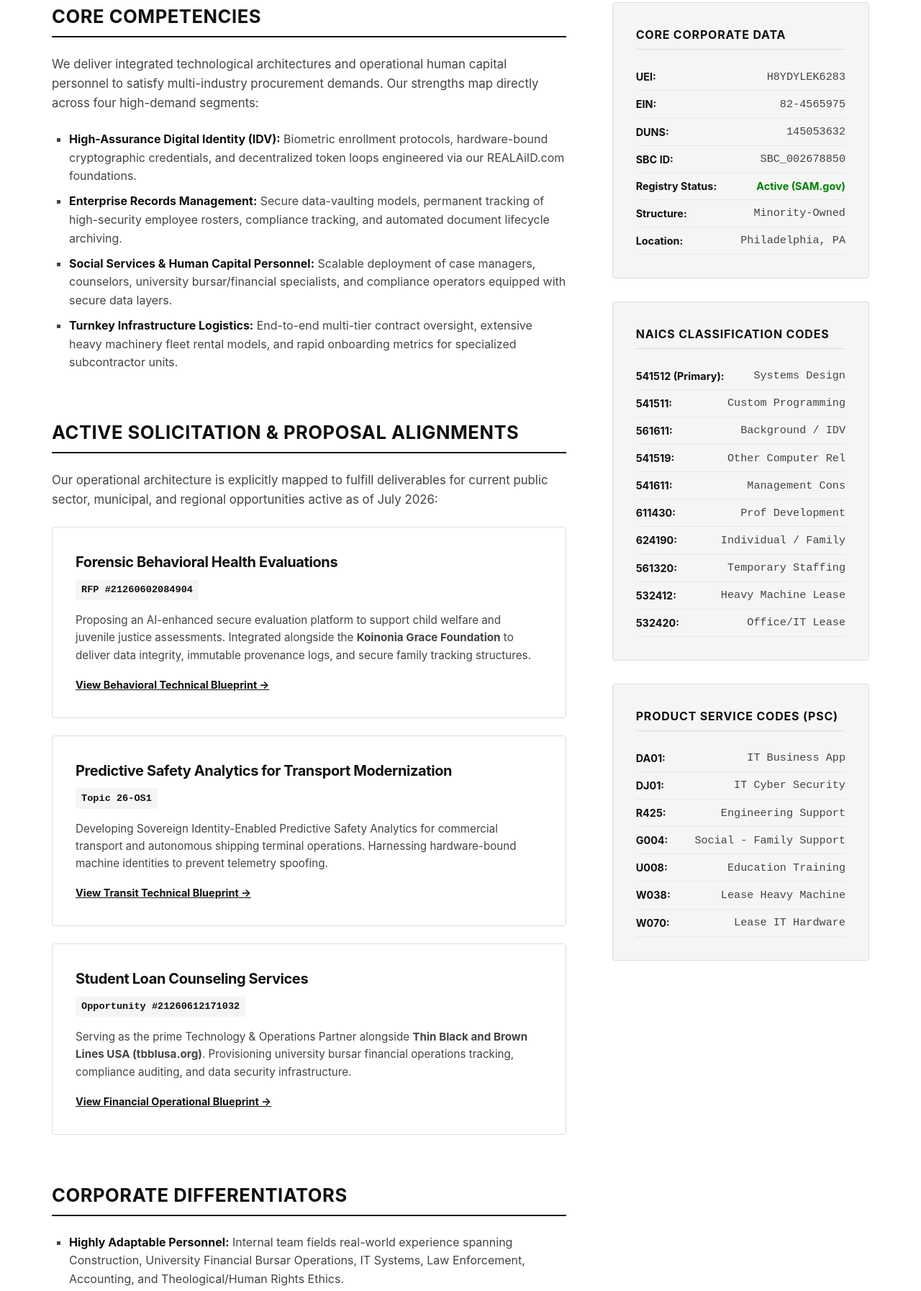
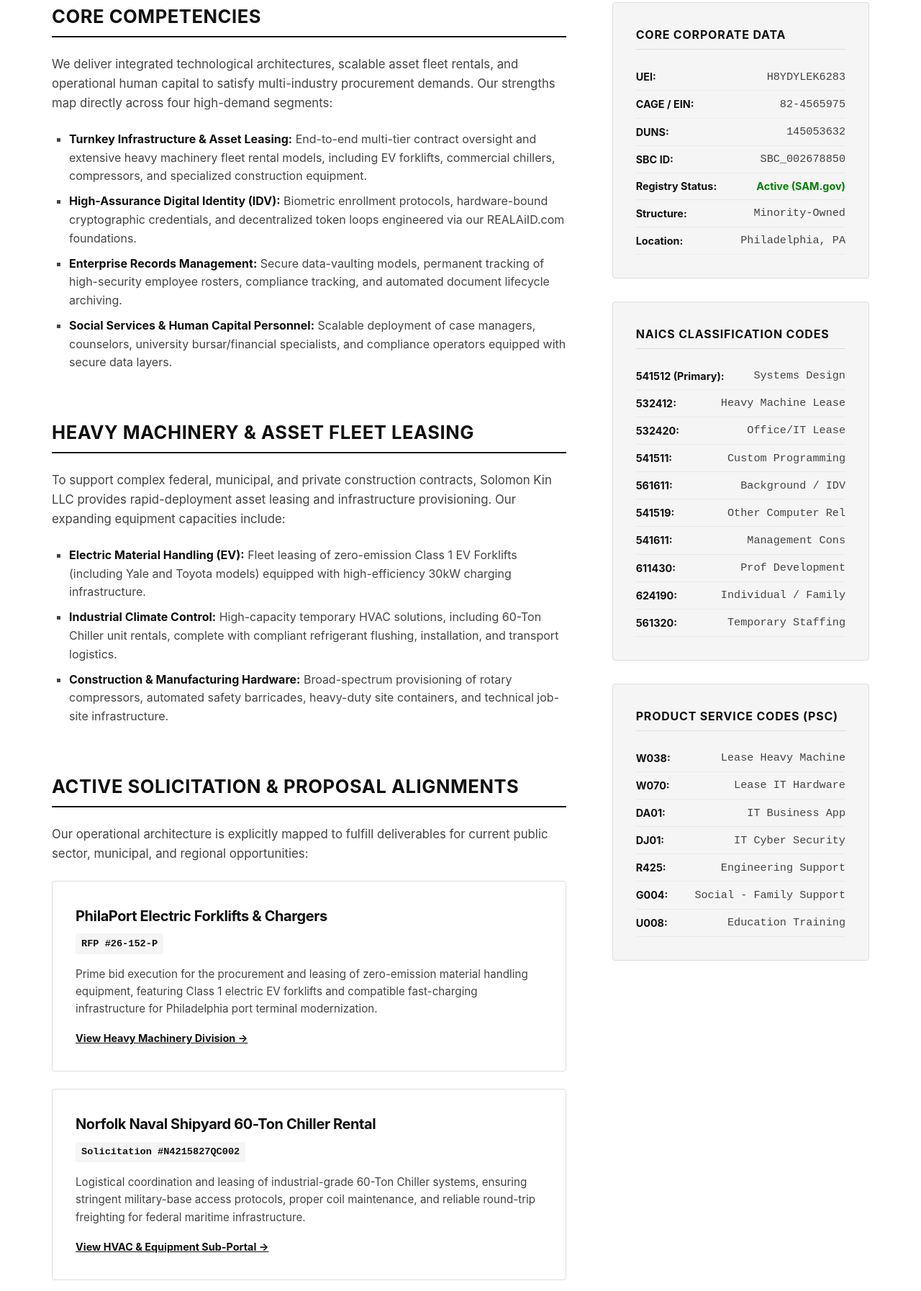
Before and after one commit to SKRS-ai/solomon-kin-records-web, a plain HTML site: page procurement/capability-statement.html in a window 1280 px wide. Shown: the part 454-2248 px from the top of the page at 72% size. Drawn offline with Linux system fonts and the light colour scheme.

Commit message:
Update capability statement with new services and bids

```diff
--- a/procurement/capability-statement.html
+++ b/procurement/capability-statement.html
@@ -177,7 +177,7 @@
     <section class="capability-hero">
         <div class="hero-text">
             <h1>Corporate Capability Statement</h1>
-            <p>Solomon Kin LLC is a certified minority-owned prime contractor specializing in advanced high-assurance identity verification, digital forensics, enterprise records governance, and cross-industry contract fulfillment tracking loops.</p>
+            <p>Solomon Kin LLC is a certified minority-owned prime contractor specializing in advanced high-assurance identity verification, digital forensics, enterprise records governance, and comprehensive heavy machinery and asset leasing logistics.</p>
         </div>
         <button class="btn-download" onclick="window.print();">Print / Save Statement</button>
     </section>
@@ -190,47 +190,61 @@
 
             <div class="capability-section">
                 <h2>Core Competencies</h2>
-                <p>We deliver integrated technological architectures and operational human capital personnel to satisfy multi-industry procurement demands. Our strengths map directly across four high-demand segments:</p>
+                <p>We deliver integrated technological architectures, scalable asset fleet rentals, and operational human capital to satisfy multi-industry procurement demands. Our strengths map directly across four high-demand segments:</p>
                 <ul class="bullet-list">
+                    <li><strong>Turnkey Infrastructure & Asset Leasing:</strong> End-to-end multi-tier contract oversight and extensive heavy machinery fleet rental models, including EV forklifts, commercial chillers, compressors, and specialized construction equipment.</li>
                     <li><strong>High-Assurance Digital Identity (IDV):</strong> Biometric enrollment protocols, hardware-bound cryptographic credentials, and decentralized token loops engineered via our REALAiID.com foundations.</li>
                     <li><strong>Enterprise Records Management:</strong> Secure data-vaulting models, permanent tracking of high-security employee rosters, compliance tracking, and automated document lifecycle archiving.</li>
                     <li><strong>Social Services & Human Capital Personnel:</strong> Scalable deployment of case managers, counselors, university bursar/financial specialists, and compliance operators equipped with secure data layers.</li>
-                    <li><strong>Turnkey Infrastructure Logistics:</strong> End-to-end multi-tier contract oversight, extensive heavy machinery fleet rental models, and rapid onboarding metrics for specialized subcontractor units.</li>
+                </ul>
+            </div>
+
+            <!-- NEW SECTION: Industrial & Asset Leasing Focus -->
+            <div class="capability-section">
+                <h2>Heavy Machinery & Asset Fleet Leasing</h2>
+                <p>To support complex federal, municipal, and private construction contracts, Solomon Kin LLC provides rapid-deployment asset leasing and infrastructure provisioning. Our expanding equipment capacities include:</p>
+                <ul class="bullet-list">
+                    <li><strong>Electric Material Handling (EV):</strong> Fleet leasing of zero-emission Class 1 EV Forklifts (including Yale and Toyota models) equipped with high-efficiency 30kW charging infrastructure.</li>
+                    <li><strong>Industrial Climate Control:</strong> High-capacity temporary HVAC solutions, including 60-Ton Chiller unit rentals, complete with compliant refrigerant flushing, installation, and transport logistics.</li>
+                    <li><strong>Construction & Manufacturing Hardware:</strong> Broad-spectrum provisioning of rotary compressors, automated safety barricades, heavy-duty site containers, and technical job-site infrastructure.</li>
                 </ul>
             </div>
 
             <div class="capability-section">
                 <h2>Active Solicitation & Proposal Alignments</h2>
-                <p>Our operational architecture is explicitly mapped to fulfill deliverables for current public sector, municipal, and regional opportunities active as of July 2026:</p>
+                <p>Our operational architecture is explicitly mapped to fulfill deliverables for current public sector, municipal, and regional opportunities:</p>
 
+                <!-- Added PhilaPort EV Forklift Bid -->
                 <div class="bid-card">
-                    <h3>Forensic Behavioral Health Evaluations</h3>
-                    <div class="bid-tag">RFP #21260602084904</div>
-                    <p>Proposing an AI-enhanced secure evaluation platform to support child welfare and juvenile justice assessments. Integrated alongside the <strong>Koinonia Grace Foundation</strong> to deliver data integrity, immutable provenance logs, and secure family tracking structures.</p>
-                    <a href="../solutions/behavioral-health.html" class="bid-link">View Behavioral Technical Blueprint →</a>
+                    <h3>PhilaPort Electric Forklifts & Chargers</h3>
+                    <div class="bid-tag">RFP #26-152-P</div>
+                    <p>Prime bid execution for the procurement and leasing of zero-emission material handling equipment, featuring Class 1 electric EV forklifts and compatible fast-charging infrastructure for Philadelphia port terminal modernization.</p>
+                    <a href="../leasing/industrial-machinery.html" class="bid-link">View Heavy Machinery Division →</a>
                 </div>
 
+                <!-- Added Norfolk Naval Shipyard Bid -->
                 <div class="bid-card">
-                    <h3>Predictive Safety Analytics for Transport Modernization</h3>
+                    <h3>Norfolk Naval Shipyard 60-Ton Chiller Rental</h3>
+                    <div class="bid-tag">Solicitation #N4215827QC002</div>
+                    <p>Logistical coordination and leasing of industrial-grade 60-Ton Chiller systems, ensuring stringent military-base access protocols, proper coil maintenance, and reliable round-trip freighting for federal maritime infrastructure.</p>
+                    <a href="../leasing/industrial-machinery.html" class="bid-link">View HVAC & Equipment Sub-Portal →</a>
+                </div>
+
+                <!-- Retained and updated existing tech bid for breadth -->
+                <div class="bid-card">
+                    <h3>Predictive Safety Analytics for Transport</h3>
                     <div class="bid-tag">Topic 26-OS1</div>
                     <p>Developing Sovereign Identity-Enabled Predictive Safety Analytics for commercial transport and autonomous shipping terminal operations. Harnessing hardware-bound machine identities to prevent telemetry spoofing.</p>
                     <a href="../solutions/autonomous-transport.html" class="bid-link">View Transit Technical Blueprint →</a>
-                </div>
-
-                <div class="bid-card">
-                    <h3>Student Loan Counseling Services</h3>
-                    <div class="bid-tag">Opportunity #21260612171032</div>
-                    <p>Serving as the prime Technology & Operations Partner alongside <strong>Thin Black and Brown Lines USA (tbblusa.org)</strong>. Provisioning university bursar financial operations tracking, compliance auditing, and data security infrastructure.</p>
-                    <a href="../solutions/student-loans.html" class="bid-link">View Financial Operational Blueprint →</a>
                 </div>
             </div>
 
             <div class="capability-section">
                 <h2>Corporate Differentiators</h2>
                 <ul class="bullet-list">
-                    <li><strong>Highly Adaptable Personnel:</strong> Internal team fields real-world experience spanning Construction, University Financial Bursar Operations, IT Systems, Law Enforcement, Accounting, and Theological/Human Rights Ethics.</li>
+                    <li><strong>Asset and Hardware Ownership/Partnerships:</strong> Deep supply chain integration for heavy construction machinery and enterprise IT hardware, dramatically lowering subcontracting dependency friction.</li>
+                    <li><strong>Highly Adaptable Personnel:</strong> Internal team fields real-world experience spanning Construction, Industrial Maintenance, University Financial Operations, IT Systems, Law Enforcement, and Accounting.</li>
                     <li><strong>Rigorous Compliance Frameworks:</strong> Comprehensive tracking loops for subcontractor vetting, personal responsibility matrices, labor rights compliance, and certified data sanitization protocols.</li>
-                    <li><strong>Asset and Hardware Ownership:</strong> Native asset fleet deployment across heavy construction machinery and enterprise computing terminal gear, dramatically lowering subcontracting dependency friction.</li>
                 </ul>
             </div>
 
@@ -243,7 +257,7 @@
                 <h3>Core Corporate Data</h3>
                 <ul class="meta-list">
                     <li><strong>UEI:</strong> <span>H8YDYLEK6283</span></li>
-                    <li><strong>EIN:</strong> <span>82-4565975</span></li>
+                    <li><strong>CAGE / EIN:</strong> <span>82-4565975</span></li>
                     <li><strong>DUNS:</strong> <span>145053632</span></li>
                     <li><strong>SBC ID:</strong> <span>SBC_002678850</span></li>
                     <li><strong>Registry Status:</strong> <strong style="color: green;">Active (SAM.gov)</strong></li>
@@ -256,6 +270,8 @@
                 <h3>NAICS Classification Codes</h3>
                 <ul class="meta-list">
                     <li><strong>541512 (Primary):</strong> <span>Systems Design</span></li>
+                    <li><strong>532412:</strong> <span>Heavy Machine Lease</span></li>
+                    <li><strong>532420:</strong> <span>Office/IT Lease</span></li>
                     <li><strong>541511:</strong> <span>Custom Programming</span></li>
                     <li><strong>561611:</strong> <span>Background / IDV</span></li>
                     <li><strong>541519:</strong> <span>Other Computer Rel</span></li>
@@ -263,21 +279,19 @@
                     <li><strong>611430:</strong> <span>Prof Development</span></li>
                     <li><strong>624190:</strong> <span>Individual / Family</span></li>
                     <li><strong>561320:</strong> <span>Temporary Staffing</span></li>
-                    <li><strong>532412:</strong> <span>Heavy Machine Lease</span></li>
-                    <li><strong>532420:</strong> <span>Office/IT Lease</span></li>
                 </ul>
             </div>
 
             <div class="meta-box">
                 <h3>Product Service Codes (PSC)</h3>
                 <ul class="meta-list">
+                    <li><strong>W038:</strong> <span>Lease Heavy Machine</span></li>
+                    <li><strong>W070:</strong> <span>Lease IT Hardware</span></li>
                     <li><strong>DA01:</strong> <span>IT Business App</span></li>
                     <li><strong>DJ01:</strong> <span>IT Cyber Security</span></li>
                     <li><strong>R425:</strong> <span>Engineering Support</span></li>
                     <li><strong>G004:</strong> <span>Social - Family Support</span></li>
                     <li><strong>U008:</strong> <span>Education Training</span></li>
-                    <li><strong>W038:</strong> <span>Lease Heavy Machine</span></li>
-                    <li><strong>W070:</strong> <span>Lease IT Hardware</span></li>
                 </ul>
             </div>
 
@@ -319,15 +333,15 @@
 
         <div class="footer-procurement-block">
             <h4>Federal, State & Municipal Contracting Registrations</h4>
-            <p><strong>Legal Entity:</strong> Solomon Kin LLC (via REALAiID.com) &nbsp;|&nbsp; <strong>Principal Investigator / CTO:</strong> Nehemiah M. Brown</p>
-            <p><strong>Unique Entity ID (UEI):</strong> H8YDYLEK6283 &nbsp;|&nbsp; <strong>EIN:</strong> 82-4565975 &nbsp;|&nbsp; <strong>DUNS:</strong> 145053632 &nbsp;|&nbsp; <strong>SBC ID:</strong> SBC_002678850</p>
+            <p><strong>Legal Entity:</strong> Solomon Kin LLC (via REALAiID.com)  |  <strong>Principal Investigator / CTO:</strong> Nehemiah M. Brown</p>
+            <p><strong>Unique Entity ID (UEI):</strong> H8YDYLEK6283  |  <strong>CAGE / EIN:</strong> 82-4565975  |  <strong>DUNS:</strong> 145053632  |  <strong>SBC ID:</strong> SBC_002678850</p>
             <p><strong>Primary NAICS Classification:</strong> 541512 (Computer Systems Design Services)</p>
-            <p><strong>Core Capabilities Mapped:</strong> Enterprise Records Governance | Human Resource Information Systems (HRIS) | Identity Trust Frameworks | Digital Forensics | Heavy Machinery Fleet Leasing</p>
+            <p><strong>Core Capabilities Mapped:</strong> Heavy Machinery Fleet Leasing | Enterprise Records Governance | Human Resource Information Systems (HRIS) | Identity Trust Frameworks | Digital Forensics</p>
             <p><strong>System Status:</strong> Active on SAM.gov | Minority Business Enterprise (MBE) Status Verified | Regional Presence: Philadelphia, PA</p>
         </div>
 
         <div class="footer-bottom">
-            <p>&copy; 2026 Solomon Kin LLC. All Rights Reserved. Executive Directives executed via REALAiID.com.</p>
+            <p>© 2026 Solomon Kin LLC. All Rights Reserved. Executive Directives executed via REALAiID.com.</p>
             <div>
                 <a href="../privacy-policy.html">Privacy Policy</a>
                 <a href="../terms-of-service.html">Terms of Procurement</a>
```
